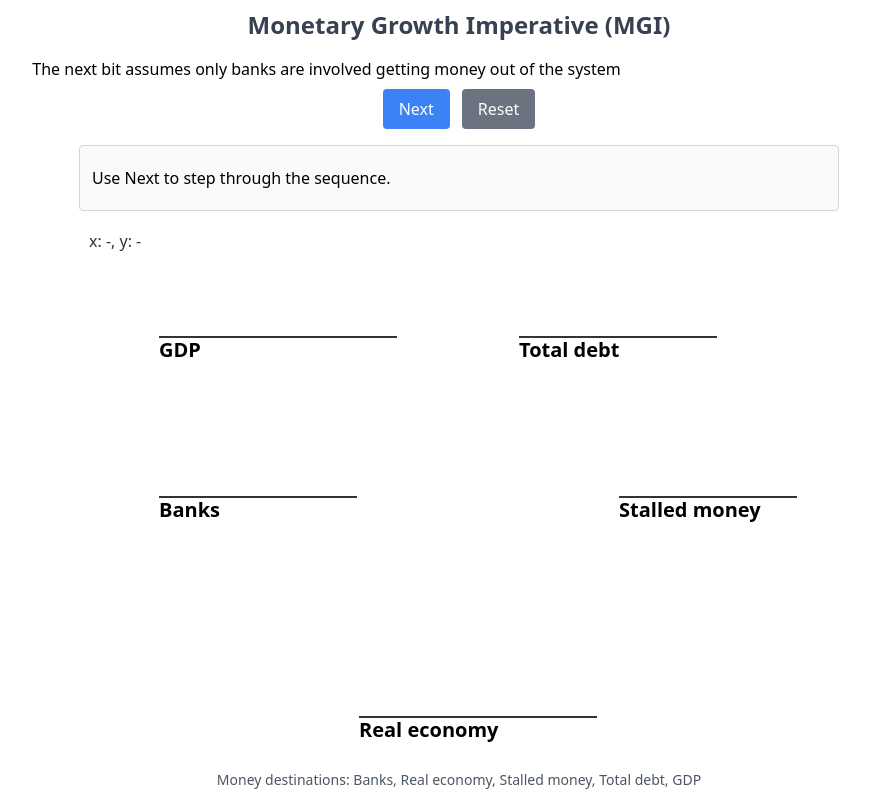
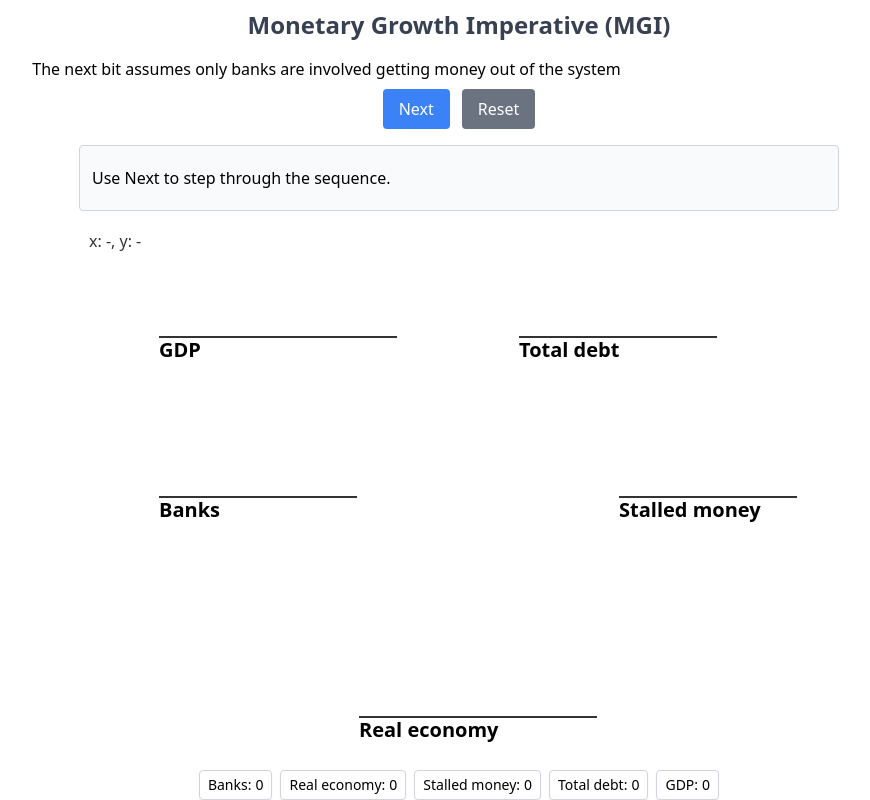
Before and after one commit to jurcello/feynman-economy, a Vue app: page /mgi in a window 1280 px wide. Shown: the part 175-975 px from the top of the page, without its empty margins (181-1051 px from the left). Built offline with nearby package versions, Linux system fonts and the light colour scheme.

Commit message:
Enhance `MGIExplanation`: replace static text with dynamic destination indicators, add `uiTick` for reactive UI updates, and integrate `bump` into `redraw`.

```diff
--- a/src/components/MGI/MGIExplanation.vue
+++ b/src/components/MGI/MGIExplanation.vue
@@ -24,8 +24,12 @@
         :show-mouse-position="true"
       />
     </div>
-    <div class="mt-4 text-center text-sm text-gray-600">
-      Money destinations: Banks, Real economy, Stalled money, Total debt, GDP
+    <!-- Simple indicators for block counts per destination -->
+    <div class="mt-4 flex flex-wrap items-center justify-center gap-2 text-sm">
+      <div v-for="d in destinations" :key="d.name + '-' + uiTick" class="px-2 py-1 rounded border border-gray-300 bg-white shadow-sm">
+        <span class="font-medium">{{ d.name }}:</span>
+        <span :data-testid="`indicator-${d.name.replace(/\\s+/g, '-')}`" class="ml-1">{{ d.amount }}</span>
+      </div>
     </div>
   </div>
 </template>
@@ -104,7 +108,9 @@ const explain = (text: string) => {
   explanationText.value = text;
 };
 
-const redraw = () => flowCanvas.value?.redraw?.();
+const uiTick = ref(0);
+const bump = () => uiTick.value++;
+const redraw = () => { flowCanvas.value?.redraw?.(); bump(); };
 
 const q = createFunctionQueue();
 
```
